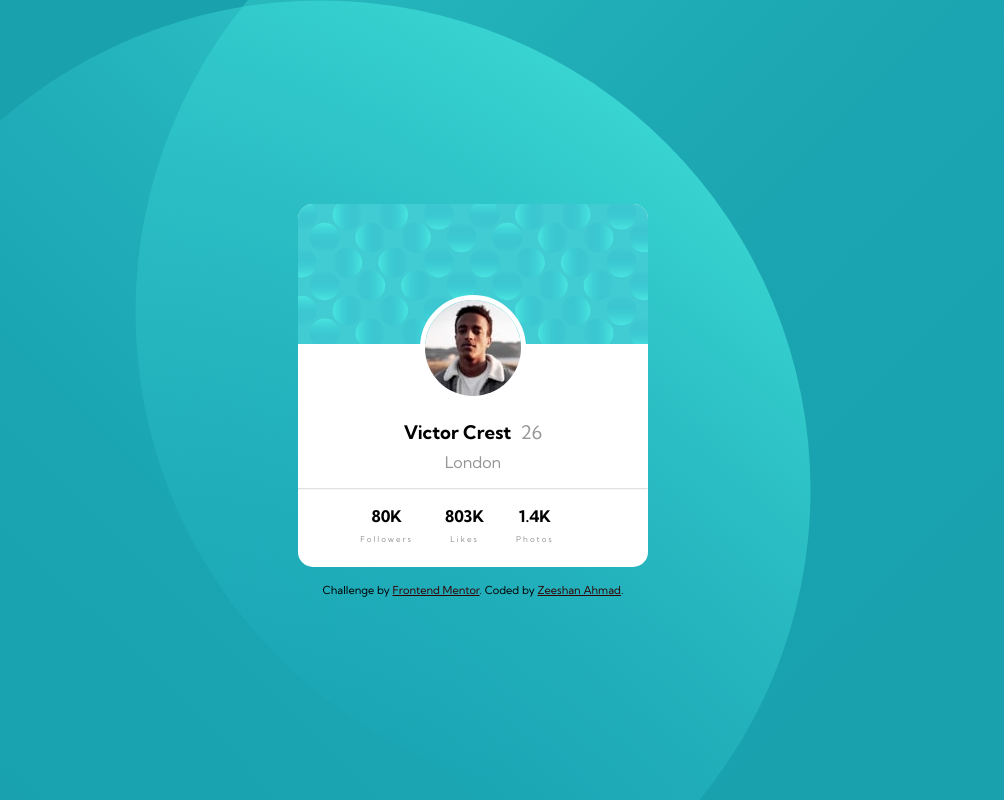
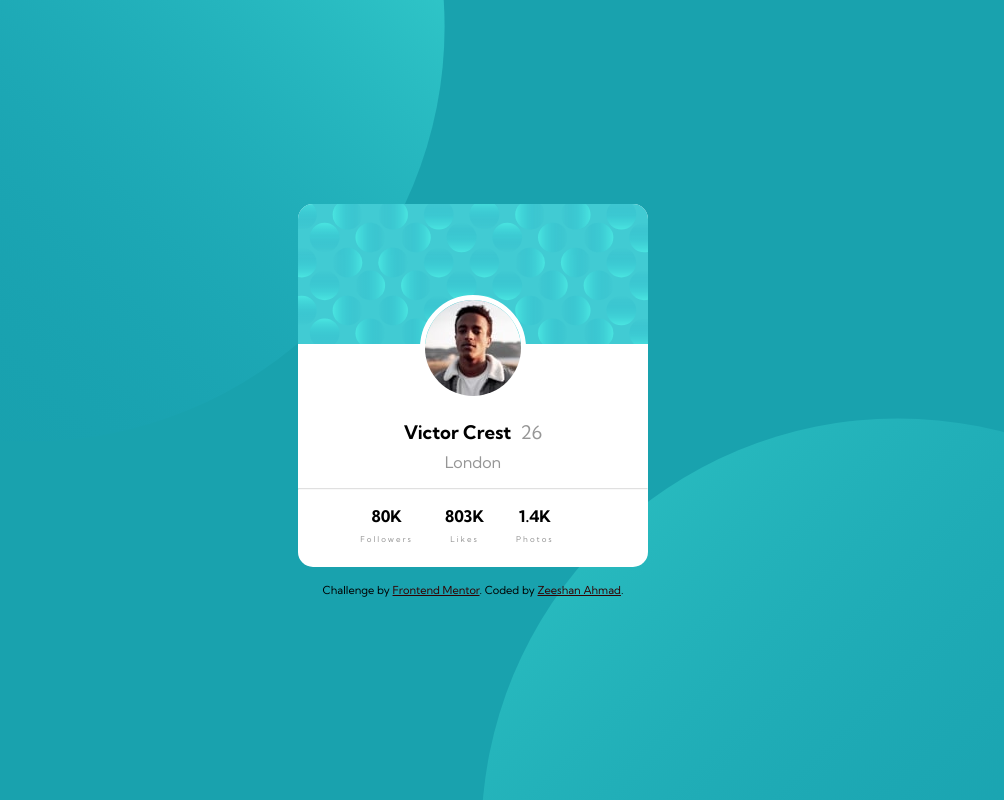
Before and after one commit to XeeshanAhmad/Profile-card-component, a plain HTML site: page index.html in a window 1280 px wide. Shown: the whole page, without its empty margins (167-1171 px from the left). Drawn offline with Linux system fonts and the light colour scheme.

Commit message:
adjust background images

```diff
--- a/style.css
+++ b/style.css
@@ -15,7 +15,8 @@
 body{
   background-color: var(--Dark-cyan);
   background-image: url("images/bg-pattern-top.svg"), url("images/bg-pattern-bottom.svg");
-  background-position: left top, right bottom;
+  background-position: left -220px top -390px, right -200px bottom -450px;
+  background-size: 52rem;
   background-repeat: no-repeat, no-repeat;
   display: flex;
   flex-direction: column;
@@ -80,3 +81,9 @@ strong{
 
 .attribution { margin-top: 1rem; font-size: 11px; text-align: center; }
 .attribution a { color: hsl(0, 150%, 10%); }
+
+@media (max-width: 700px) , (min-widht: 701px) {
+  body{
+      background-position: left -601px top -480px, right -554px bottom -455px;
+  }
+}
```
